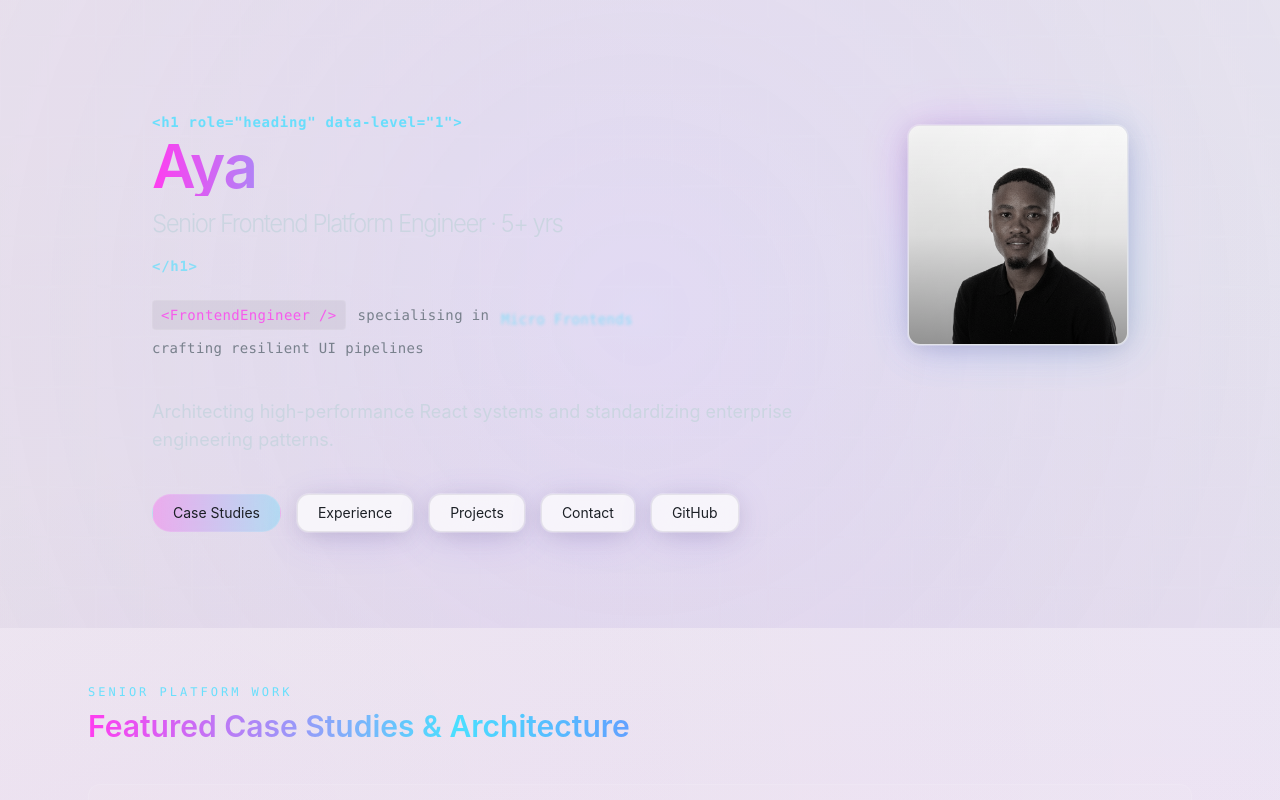
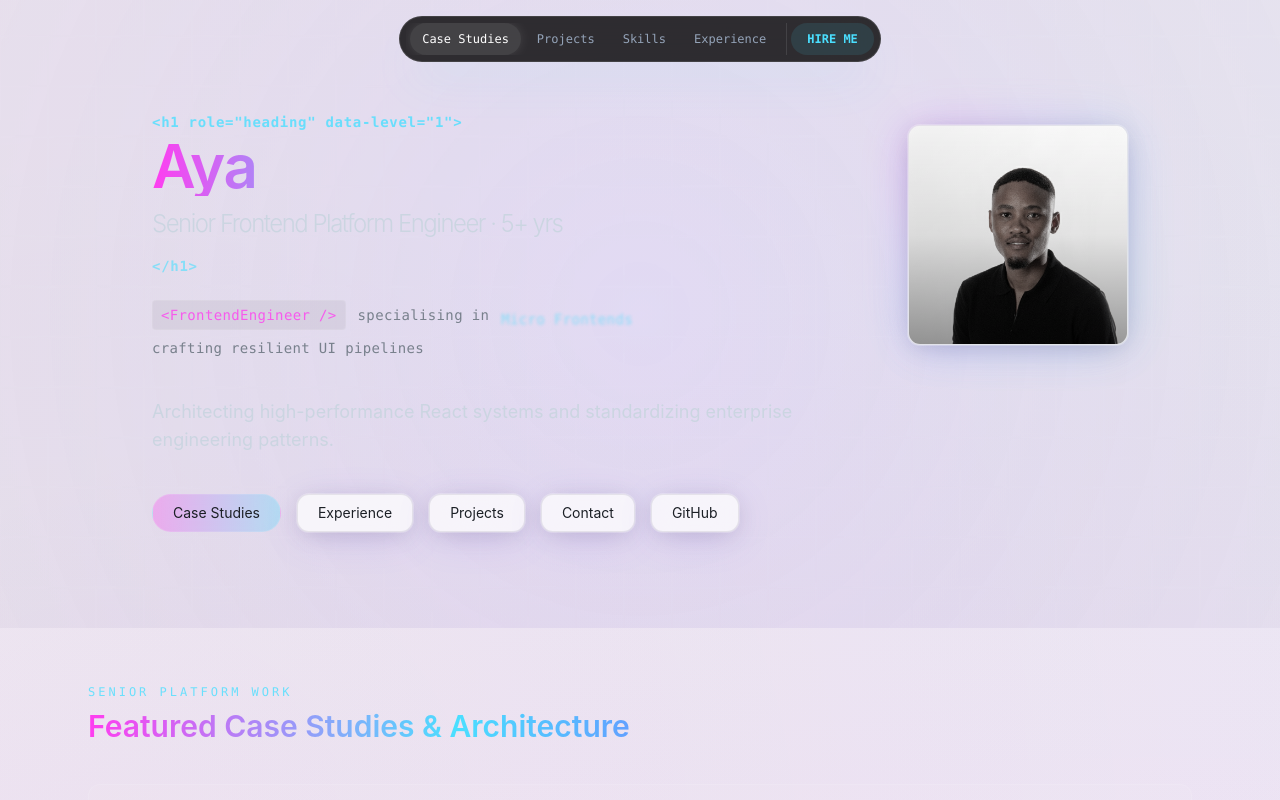
Before and after one commit to aya-mash/portfolio, a Next.js app: page / in a window 1280 px wide. Shown: the top 800 px of the page. Built offline with nearby package versions, Linux system fonts and the light colour scheme.

Commit message:
fix: responsive layout

```diff
--- a/src/components/FeaturedCaseStudies.tsx
+++ b/src/components/FeaturedCaseStudies.tsx
@@ -310,7 +310,7 @@ export function FeaturedCaseStudies() {
               whileInView={{ opacity: 1, y: 0 }}
               viewport={{ once: true, amount: 0.2 }}
               transition={{ duration: 0.5, delay: i * 0.1 }}
-              className={`h-[340px] ${i === 0 ? "md:col-span-2" : ""}`}
+              className={`h-[480px] md:h-[340px] ${i === 0 ? "md:col-span-2" : ""}`}
               style={{ perspective: "1000px" }}
             >
               <motion.div
--- a/src/components/Navbar.tsx
+++ b/src/components/Navbar.tsx
@@ -12,27 +12,27 @@ const NAV_ITEMS = [
 
 export function Navbar() {
   const [scrolled, setScrolled] = useState(false);
-  const [activeId, setActiveId] = useState("");
+  const [visibleSections, setVisibleSections] = useState<Record<string, boolean>>({});
 
   useEffect(() => {
-    // Scroll visibility
     const handleScroll = () => {
       setScrolled(window.scrollY > 100);
     };
     window.addEventListener("scroll", handleScroll);
 
-    // Active Link Observer
     const observer = new IntersectionObserver(
       (entries) => {
+        setVisibleSections((prev) => {
+          const next = { ...prev };
           entries.forEach((entry) => {
-          if (entry.isIntersecting) {
-            setActiveId(entry.target.id);
-          }
+            next[entry.target.id] = entry.isIntersecting;
+          });
+          return next;
         });
       },
       {
-        rootMargin: "-20% 0px -50% 0px", // Trigger when element is near center/top
-        threshold: 0.1,
+        rootMargin: "-20% 0px -50% 0px",
+        threshold: 0,
       }
     );
 
@@ -47,32 +47,45 @@ export function Navbar() {
     };
   }, []);
 
+  const activeId = NAV_ITEMS.find((item) => visibleSections[item.id])?.id || "";
+
   const handleClick = (e: React.MouseEvent<HTMLAnchorElement>, id: string) => {
     e.preventDefault();
     const el = document.getElementById(id);
     if (el) {
-      const y = el.getBoundingClientRect().top + window.scrollY - 100; // Offset for navbar
+      const y = el.getBoundingClientRect().top + window.scrollY - 100;
       window.scrollTo({ top: y, behavior: "smooth" });
     }
   };
 
   return (
+    <>
+      <style jsx global>{`
+        .hide-scrollbar::-webkit-scrollbar {
+          display: none;
+        }
+        .hide-scrollbar {
+          -ms-overflow-style: none;
+          scrollbar-width: none;
+        }
+      `}</style>
       <AnimatePresence>
-      {scrolled && (
         <motion.nav
-          initial={{ y: -100, opacity: 0 }}
+          initial={{ y: 100, opacity: 0 }}
           animate={{ y: 0, opacity: 1 }}
-          exit={{ y: -100, opacity: 0 }}
-          transition={{ duration: 0.3 }}
-          className="fixed top-0 left-0 right-0 z-50 flex justify-center pt-4 pointer-events-none"
+          className="fixed bottom-4 md:bottom-auto md:top-0 left-0 right-0 z-50 flex justify-center md:pt-4 pointer-events-none"
         >
-          <div className="pointer-events-auto bg-black/60 backdrop-blur-xl border border-white/10 rounded-full flex items-center gap-1 p-1 shadow-2xl shadow-neon-blue/10">
+          {/* Container */}
+          <div className="pointer-events-auto bg-black/80 backdrop-blur-xl border border-white/10 rounded-full flex items-center p-1.5 shadow-2xl shadow-neon-blue/10 max-w-[95vw] mx-2">
+
+            {/* Scrollable Area */}
+            <div className="flex items-center gap-1 overflow-x-auto hide-scrollbar px-1">
               {NAV_ITEMS.map((item) => (
                 <a
                   key={item.id}
                   href={`#${item.id}`}
                   onClick={(e) => handleClick(e, item.id)}
-                className={`px-4 py-2 text-xs font-mono font-medium rounded-full transition-all duration-300 ${
+                  className={`flex-shrink-0 whitespace-nowrap px-3 py-2 text-[11px] md:text-xs font-mono font-medium rounded-full transition-all duration-300 ${
                     activeId === item.id
                       ? "bg-white/10 text-white shadow-[0_0_10px_rgba(255,255,255,0.1)]"
                       : "text-slate-400 hover:text-white hover:bg-white/5"
@@ -81,18 +94,20 @@ export function Navbar() {
                   {item.label}
                 </a>
               ))}
+            </div>
 
-            <div className="w-px h-4 bg-white/10 mx-1" />
-
+            {/* Separator & CTA (Fixed, preserves layout) */}
+            <div className="hidden md:flex items-center border-l border-white/10 pl-1 ml-1 flex-shrink-0">
               <a
                 href="mailto:ayabulelamahlathini@gmail.com"
-              className="px-4 py-2 text-xs font-mono font-medium rounded-full bg-neon-blue/10 text-neon-blue hover:bg-neon-blue/20 transition-colors"
+                className="whitespace-nowrap px-3 md:px-4 py-2 text-[10px] md:text-xs font-mono font-bold rounded-full bg-neon-blue/10 text-neon-blue hover:bg-neon-blue/20 transition-colors"
               >
-              HIRE_ME
+                HIRE ME
               </a>
             </div>
+          </div>
         </motion.nav>
-      )}
       </AnimatePresence>
+    </>
   );
 }
--- a/src/components/ScrollToTopButton.tsx
+++ b/src/components/ScrollToTopButton.tsx
@@ -43,7 +43,7 @@ export function ScrollToTopButton() {
           transition={{ type: 'spring', stiffness: 320, damping: 26 }}
           onClick={scrollTop}
           aria-label="Scroll to top"
-          className="group fixed bottom-6 right-6 z-50 rounded-full p-3 backdrop-blur-md border border-white/15 bg-gradient-to-br from-white/15 via-white/5 to-white/0 dark:from-white/10 dark:via-white/5 dark:to-black/40 shadow-glow hover:shadow-inner-glow transition-all focus:outline-none focus-visible:ring-2 focus-visible:ring-neon-pink/60 focus-visible:ring-offset-2 focus-visible:ring-offset-black"
+          className="hidden md:flex group fixed bottom-6 right-6 z-50 rounded-full p-3 backdrop-blur-md border border-white/15 bg-gradient-to-br from-white/15 via-white/5 to-white/0 dark:from-white/10 dark:via-white/5 dark:to-black/40 shadow-glow hover:shadow-inner-glow transition-all focus:outline-none focus-visible:ring-2 focus-visible:ring-neon-pink/60 focus-visible:ring-offset-2 focus-visible:ring-offset-black"
         >
           <span className="relative flex items-center justify-center w-5 h-5 text-neon-blue group-hover:text-neon-pink transition-colors">
             <svg width="20" height="20" viewBox="0 0 24 24" fill="none" stroke="currentColor" strokeWidth="2" strokeLinecap="round" strokeLinejoin="round" aria-hidden="true">
```
Lines whose indentation alone changed are shown as unchanged.
